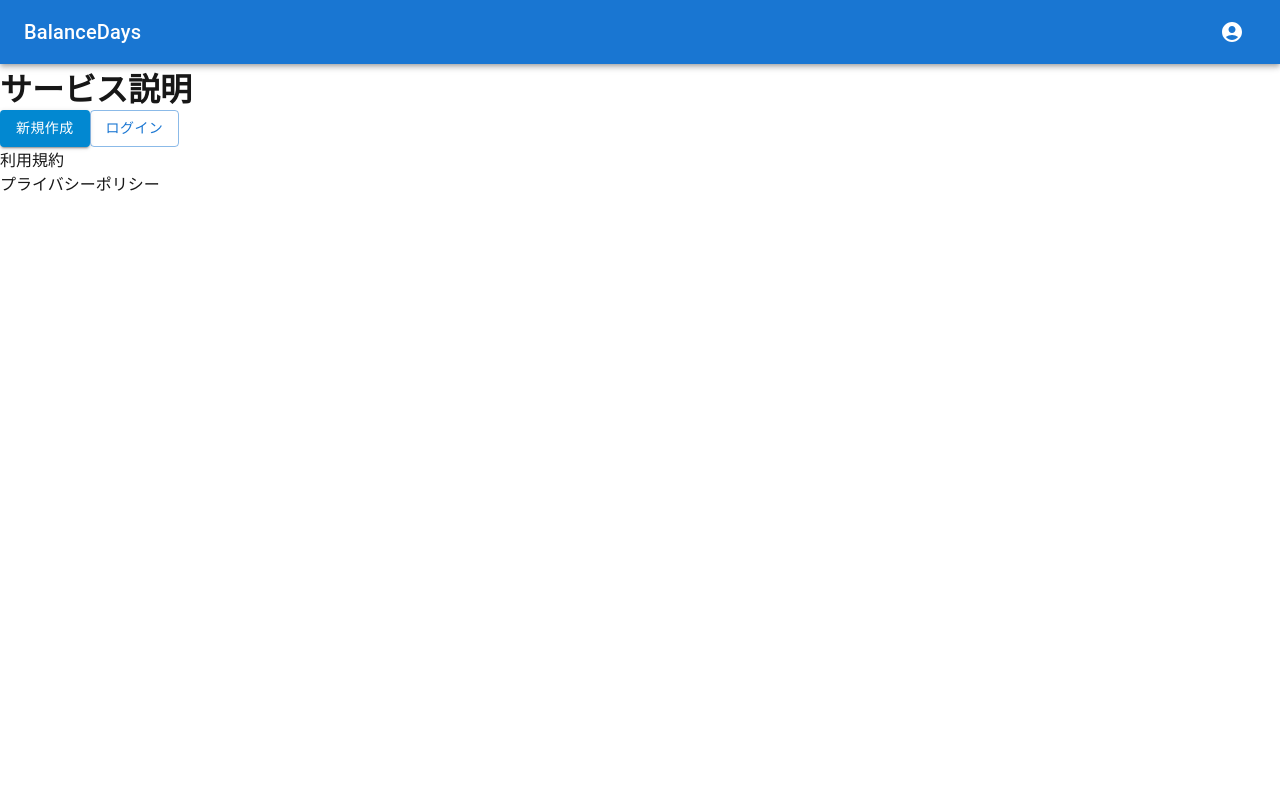
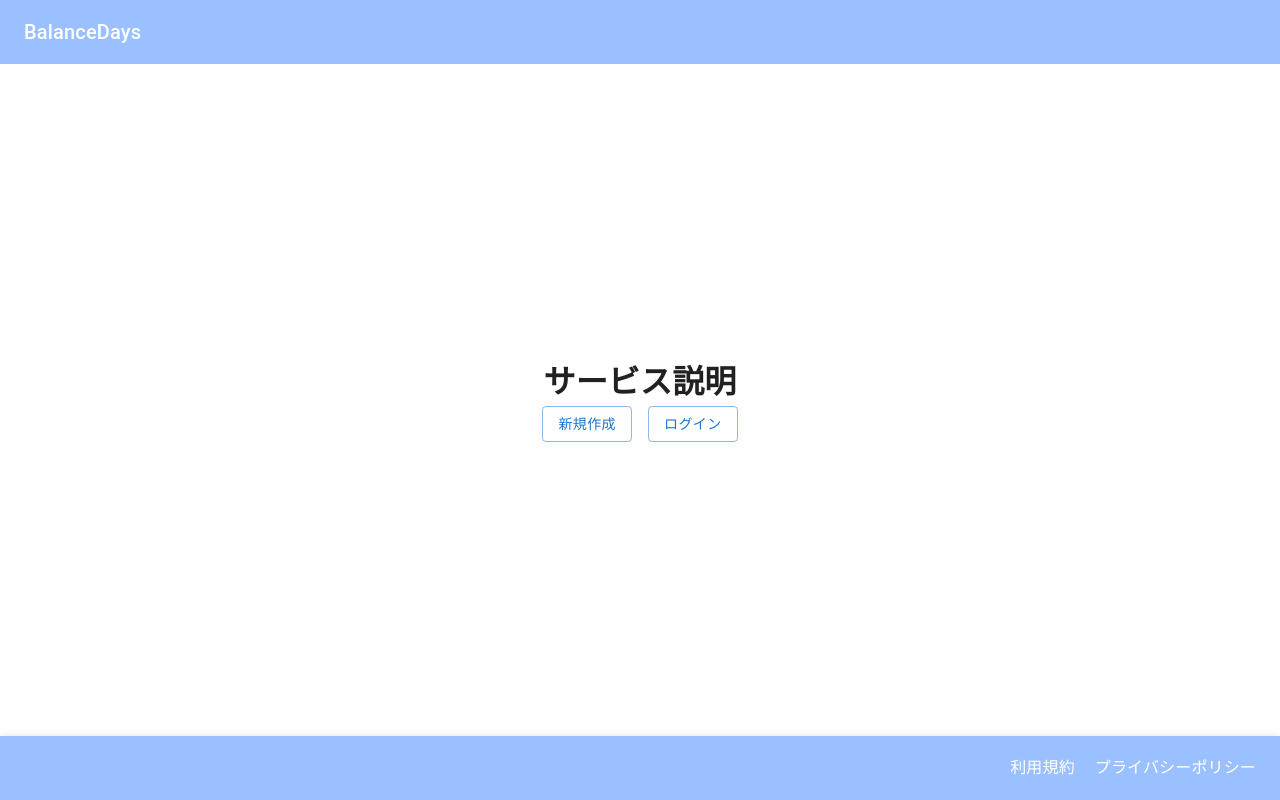
Before and after one commit to kei0299/BalanceDays, a Next.js app in the folder front/: page / in a window 1280 px wide. Built offline with nearby package versions, Linux system fonts and the light colour scheme.

Commit message:
TOPページCSS完了

```diff
--- a/front/src/components/footerTop.tsx
+++ b/front/src/components/footerTop.tsx
@@ -1,12 +1,26 @@
+import * as React from "react";
+import { AppBar, Toolbar, Box, CssBaseline } from "@mui/material";
 import Link from "next/link";
 
-const FooterTop = () => {
+export default function BottomAppBar() {
   return (
-    <footer className="test">
-      <div><Link href="/">利用規約</Link></div>
-      <div><Link href="/">プライバシーポリシー</Link></div>
-    </footer>
+    <React.Fragment>
+      <CssBaseline />
+      <AppBar
+        position="fixed"
+        style={{ color: "#ffffff", backgroundColor: "#9bc0ff" }}
+        sx={{ top: "auto", bottom: 0 }}
+      >
+        <Toolbar>
+          <Box sx={{ flexGrow: 1 }} />
+          <Link href="/" style={{ color: "#ffffff", marginRight: "20px" }}>
+            利用規約
+          </Link>
+          <Link href="/" style={{ color: "#ffffff" }}>
+            プライバシーポリシー
+          </Link>
+        </Toolbar>
+      </AppBar>
+    </React.Fragment>
   );
-};
-
-export default FooterTop;
+}
--- a/front/src/components/header.tsx
+++ /dev/null
@@ -1,34 +0,0 @@
-import * as React from 'react';
-import AppBar from '@mui/material/AppBar';
-import Box from '@mui/material/Box';
-import Toolbar from '@mui/material/Toolbar';
-import Typography from '@mui/material/Typography';
-import IconButton from '@mui/material/IconButton';
-import AccountCircle from '@mui/icons-material/AccountCircle';
-import MenuItem from '@mui/material/MenuItem';
-import Menu from '@mui/material/Menu';
-
-export default function MenuAppBar() {
-  return (
-    <Box sx={{ flexGrow: 1 }}>
-      <AppBar position="static">
-        <Toolbar>
-          <Typography variant="h6" component="div" sx={{ flexGrow: 1 }}>
-            BalanceDays
-          </Typography>
-            <div>
-              <IconButton
-                size="large"
-                aria-label="account of current user"
-                aria-controls="menu-appbar"
-                aria-haspopup="true"
-                color="inherit"
-              >
-                <AccountCircle />
-              </IconButton>
-            </div>
-        </Toolbar>
-      </AppBar>
-    </Box>
-  );
-}
--- /dev/null
+++ b/front/src/components/headerTop.tsx
@@ -0,0 +1,19 @@
+import * as React from 'react';
+import AppBar from '@mui/material/AppBar';
+import Box from '@mui/material/Box';
+import Toolbar from '@mui/material/Toolbar';
+import Typography from '@mui/material/Typography';
+
+export default function MenuAppBar() {
+  return (
+    <Box sx={{ flexGrow: 1 }}>
+      <AppBar position="fixed" elevation={0} style={{ color: "#ffffff", backgroundColor: "#9bc0ff" }}>
+        <Toolbar>
+          <Typography variant="h6" component="div" sx={{ flexGrow: 1 }}>
+            BalanceDays
+          </Typography>
+        </Toolbar>
+      </AppBar>
+    </Box>
+  );
+}
--- a/front/src/pages/index.tsx
+++ b/front/src/pages/index.tsx
@@ -1,7 +1,6 @@
-import Header from "@/components/header";
+import Header from "@/components/headerTop";
 import Footer from "@/components/footerTop";
-// import styles from "@/styles/Home.module.css";
-import { Button } from "@mui/material";
+import { Button, Stack,Box } from "@mui/material";
 
 export default function Home() {
   return (
@@ -11,9 +10,22 @@ export default function Home() {
       <link rel="icon" href="/favicon.ico" />
       <div>
         <main>
+        <Box
+      sx={{
+        display: 'flex',
+        flexDirection: 'column',
+        justifyContent: 'center', // 垂直方向の中央揃え
+        alignItems: 'center', // 水平方向の中央揃え
+        minHeight: '100vh', // 画面全体の高さ
+        textAlign: 'center' // テキストを中央揃え
+      }}
+    >
           <h1>サービス説明</h1>
-          <Button variant="contained" color="info">新規作成</Button>
-          <Button variant="outlined">ログイン</Button>
+          <Stack spacing={2} direction="row">
+            <Button variant="outlined">新規作成</Button>
+            <Button variant="outlined">ログイン</Button>
+          </Stack>
+          </Box>
         </main>
         <Footer />
       </div>
```
